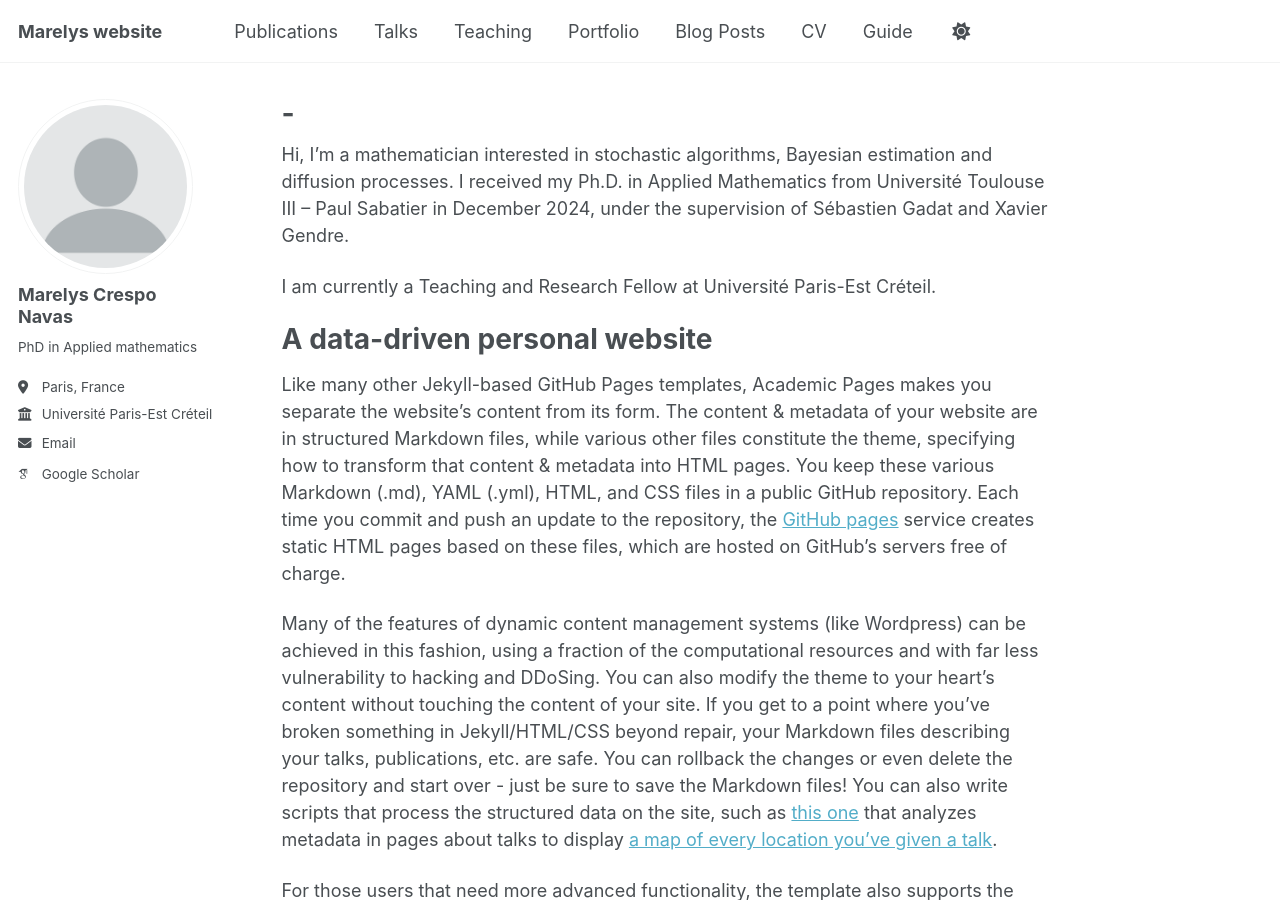
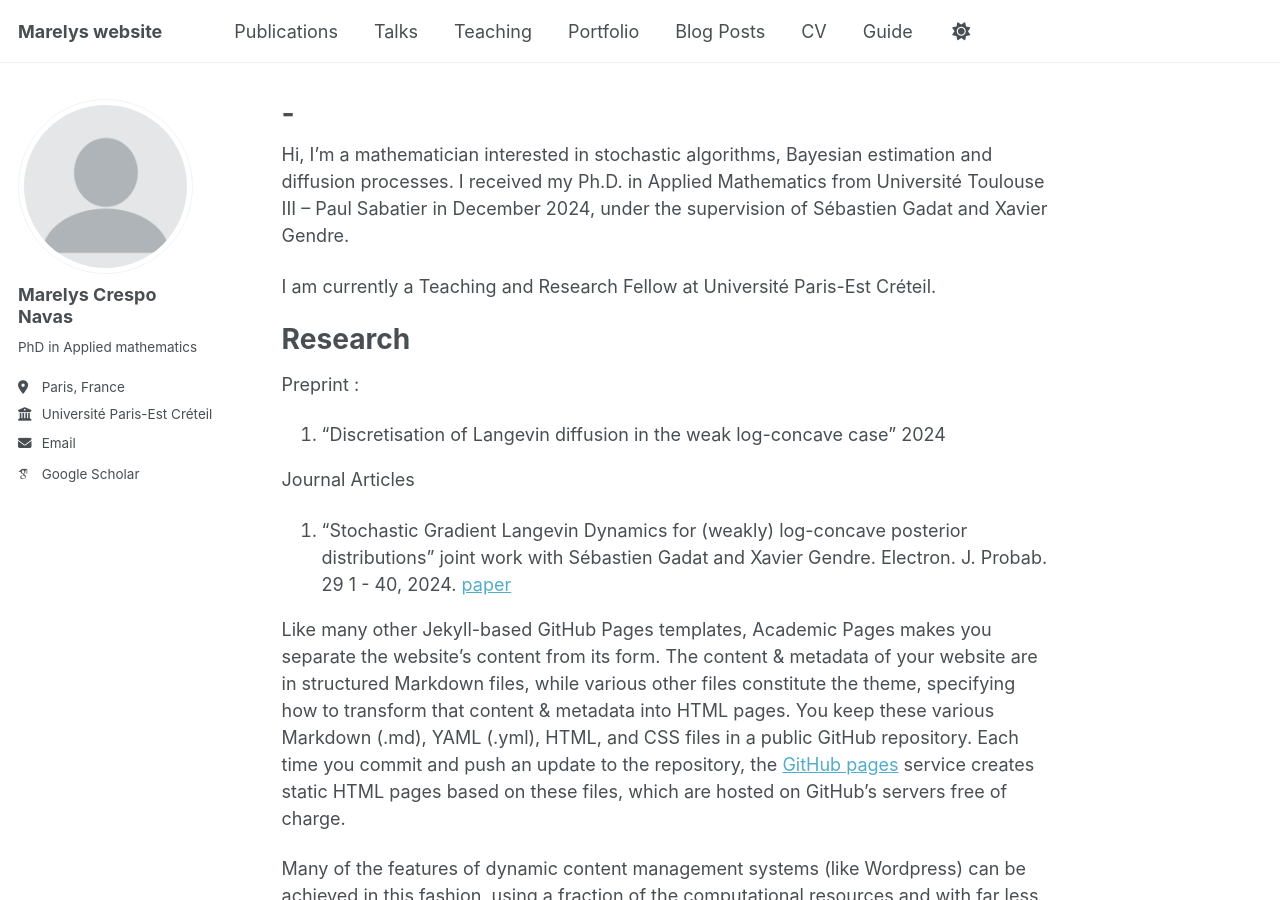
Before and after one commit to marelyscrespo/marelyscrespo.github.io, a Jekyll site: the page built from _pages/about.md, in a window 1280 px wide and 900 px high. Built offline with Jekyll 4.4.1, drawn with Linux system fonts in a browser that asks for light colours; some web fonts are replaced; a script that is not in the unit is left out.

Commit message:
Update about.md

```diff
--- a/_pages/about.md
+++ b/_pages/about.md
@@ -11,8 +11,16 @@ Hi, I’m a mathematician interested in stochastic algorithms, Bayesian estimati
 
 I am currently a Teaching and Research Fellow at Université Paris-Est Créteil.
 
-A data-driven personal website
+Research
 ======
+Preprint :
+1. "Discretisation of Langevin diffusion in the weak log-concave case" 2024
+
+Journal Articles
+1. "Stochastic Gradient Langevin Dynamics for (weakly) log-concave posterior distributions" joint work with Sébastien Gadat and Xavier Gendre. Electron. J. Probab. 29 1 - 40, 2024. [paper](https://doi.org/10.1214/24-EJP1235)
+
+
+
 Like many other Jekyll-based GitHub Pages templates, Academic Pages makes you separate the website's content from its form. The content & metadata of your website are in structured Markdown files, while various other files constitute the theme, specifying how to transform that content & metadata into HTML pages. You keep these various Markdown (.md), YAML (.yml), HTML, and CSS files in a public GitHub repository. Each time you commit and push an update to the repository, the [GitHub pages](https://pages.github.com/) service creates static HTML pages based on these files, which are hosted on GitHub's servers free of charge.
 
 Many of the features of dynamic content management systems (like Wordpress) can be achieved in this fashion, using a fraction of the computational resources and with far less vulnerability to hacking and DDoSing. You can also modify the theme to your heart's content without touching the content of your site. If you get to a point where you've broken something in Jekyll/HTML/CSS beyond repair, your Markdown files describing your talks, publications, etc. are safe. You can rollback the changes or even delete the repository and start over - just be sure to save the Markdown files! You can also write scripts that process the structured data on the site, such as [this one](https://github.com/academicpages/academicpages.github.io/blob/master/talkmap.ipynb) that analyzes metadata in pages about talks to display [a map of every location you've given a talk](https://academicpages.github.io/talkmap.html).
```
